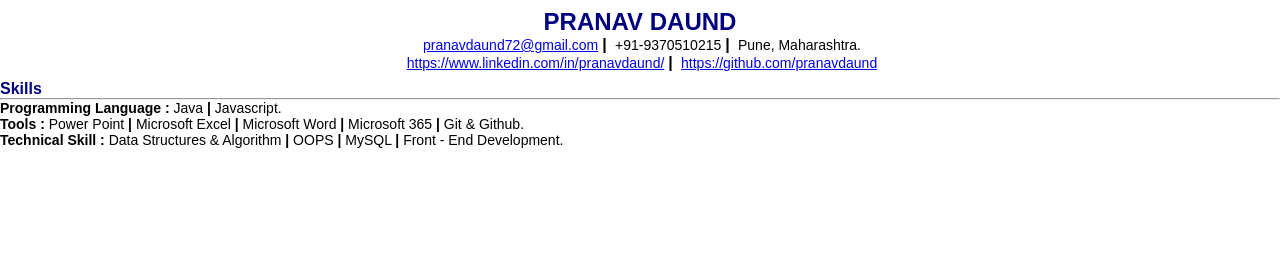
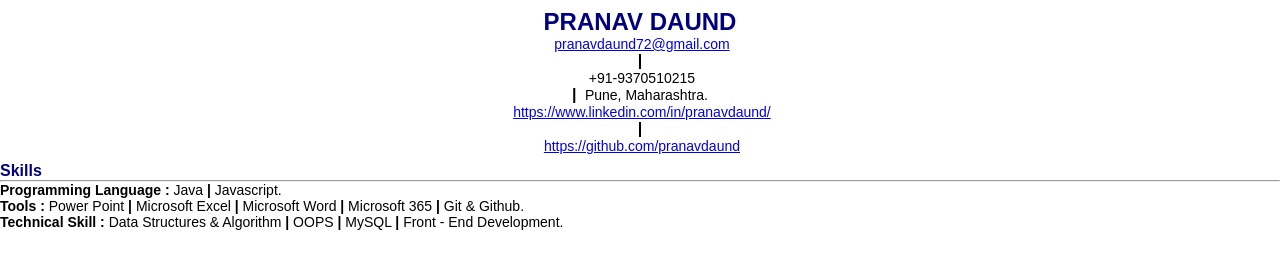
Before and after one commit to pranavdaund/Resume, a plain HTML site: page index.html in a window 1280 px wide. Drawn offline with Linux system fonts and the light colour scheme.

Commit message:
Update index.html

```diff
--- a/index.html
+++ b/index.html
@@ -11,17 +11,17 @@
     <header>
         <div><h2 class="name">PRANAV DAUND</h2></div>
         <div>
-            <p class="inline">
+            <p>
                 <img src=""> <a href="pranavdaund72@gmail.com">pranavdaund72@gmail.com</a>
             </p> <b>|</b>
-            <p class="inline"><img src=""> +91-9370510215 </p><b>|</b>
+            <p ><img src=""> +91-9370510215 </p><b>|</b>
             <p class="inline"><img src=""> Pune, Maharashtra. </p> <br>
         </div>
         <div>
-            <p class="inline">
+            <p >
                 <img src=""> <a href="https://www.linkedin.com/in/pranavdaund/">https://www.linkedin.com/in/pranavdaund/</a>
             </p> <b>|</b>
-            <p class="inline">
+            <p >
                 <img src=""> <a href="https://github.com/pranavdaund">https://github.com/pranavdaund</a>
             </p>
         </div>
```
